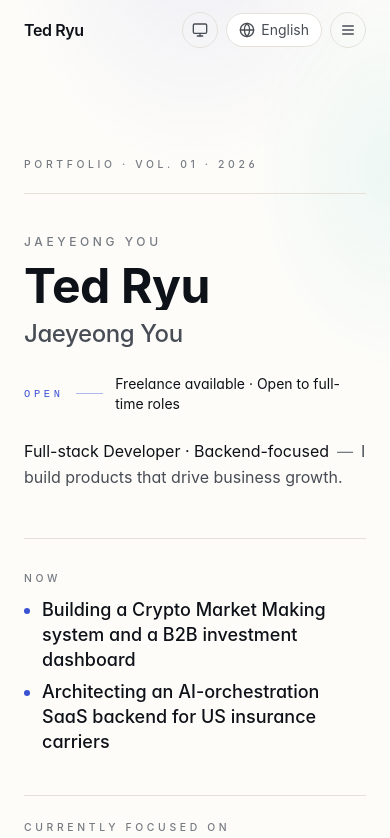
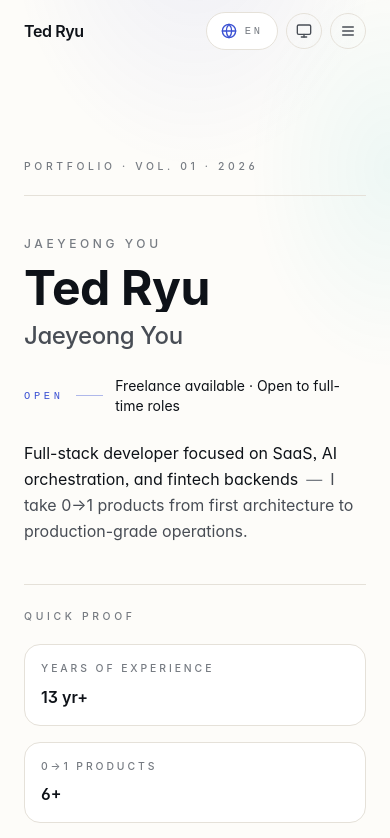
Before and after one commit to jaeyeong94/jaeyeong94.github.io, a Next.js app: page /en/ in a window 390 px wide. Shown: the top 838 px of the page. Built offline with nearby package versions, Linux system fonts and the light colour scheme.

Commit message:
refactor: 홈 화면 메시지와 섹션 흐름 정리

```diff
--- a/src/app/[locale]/page.tsx
+++ b/src/app/[locale]/page.tsx
@@ -29,9 +29,9 @@ export default async function LocalePage({
     <main id="main-content">
       <Hero locale={locale} dict={dict} />
       <About locale={locale} dict={dict} />
-      <Manifesto dict={dict} />
       <Experience locale={locale} dict={dict} />
       <Projects dict={dict} locale={locale} />
+      <Manifesto dict={dict} />
       <Skills dict={dict} />
       <Writing dict={dict} locale={locale} />
       <Reading dict={dict} />
--- a/src/components/layout/CommandPalette.tsx
+++ b/src/components/layout/CommandPalette.tsx
@@ -39,9 +39,9 @@ export function CommandPalette({ locale, dict }: Props) {
   const base = `/${locale}/`;
   const items: Array<{ href: string; label: string }> = [
     { href: `${base}#about`, label: dict.nav.about },
-    { href: `${base}#manifesto`, label: dict.nav.manifesto },
     { href: `${base}#experience`, label: dict.nav.experience },
     { href: `${base}#projects`, label: dict.nav.projects },
+    { href: `${base}#manifesto`, label: dict.nav.manifesto },
     { href: `${base}#skills`, label: dict.nav.skills },
     { href: `${base}#writing`, label: dict.nav.writing },
     { href: `${base}#contact`, label: dict.nav.contact },
--- a/src/components/layout/LocaleSwitcher.tsx
+++ b/src/components/layout/LocaleSwitcher.tsx
@@ -11,6 +11,7 @@ export function LocaleSwitcher({ currentLocale }: { currentLocale: Locale }) {
   const pathname = usePathname();
   const [open, setOpen] = useState(false);
   const wrapRef = useRef<HTMLDivElement>(null);
+  const localeCode = currentLocale.toUpperCase();
 
   useEffect(() => {
     function onClickOutside(e: MouseEvent) {
@@ -38,12 +39,16 @@ export function LocaleSwitcher({ currentLocale }: { currentLocale: Locale }) {
         aria-haspopup="listbox"
         aria-expanded={open}
         className={cn(
-          'inline-flex items-center gap-1.5 rounded-full border border-border bg-surface px-3 py-1.5 text-sm text-fg-muted transition-colors hover:text-fg',
+          'inline-flex items-center gap-2 rounded-full border border-border bg-surface px-3.5 py-2 text-sm text-fg transition-colors hover:border-fg/20 hover:bg-bg-subtle',
           'focus-visible:outline-none focus-visible:ring-2 focus-visible:ring-accent-1',
+          open && 'border-accent-1/40',
         )}
       >
-        <Globe className="size-4" aria-hidden />
-        <span>{localeLabels[currentLocale]}</span>
+        <Globe className="size-4 text-accent-1" aria-hidden />
+        <span className="font-mono text-[0.65rem] uppercase tracking-[0.28em] text-fg-subtle">
+          {localeCode}
+        </span>
+        <span className="hidden sm:inline">{localeLabels[currentLocale]}</span>
       </button>
       {open && (
         <ul
@@ -57,12 +62,17 @@ export function LocaleSwitcher({ currentLocale }: { currentLocale: Locale }) {
                 <Link
                   href={swapLocale(pathname, loc)}
                   className={cn(
-                    'flex items-center justify-between px-4 py-2 text-sm hover:bg-bg-subtle',
+                    'flex items-center justify-between gap-3 px-4 py-2.5 text-sm hover:bg-bg-subtle',
                     active ? 'text-fg' : 'text-fg-muted',
                   )}
                   onClick={() => setOpen(false)}
                 >
-                  <span>{localeLabels[loc]}</span>
+                  <span className="inline-flex items-center gap-3">
+                    <span className="font-mono text-[0.65rem] uppercase tracking-[0.28em] text-fg-subtle">
+                      {loc}
+                    </span>
+                    <span>{localeLabels[loc]}</span>
+                  </span>
                   {active && <Check className="size-4" aria-hidden />}
                 </Link>
               </li>
--- a/src/components/layout/Nav.tsx
+++ b/src/components/layout/Nav.tsx
@@ -21,9 +21,9 @@ export function Nav({ locale, dict }: Props) {
   const base = `/${locale}/`;
   const items: Array<{ href: string; label: string }> = [
     { href: `${base}#about`, label: dict.nav.about },
-    { href: `${base}#manifesto`, label: dict.nav.manifesto },
     { href: `${base}#experience`, label: dict.nav.experience },
     { href: `${base}#projects`, label: dict.nav.projects },
+    { href: `${base}#manifesto`, label: dict.nav.manifesto },
     { href: `${base}#skills`, label: dict.nav.skills },
     { href: `${base}#writing`, label: dict.nav.writing },
     { href: `${base}#contact`, label: dict.nav.contact },
@@ -67,6 +67,7 @@ export function Nav({ locale, dict }: Props) {
           </ul>
         </nav>
         <div className="flex items-center gap-2">
+          <LocaleSwitcher currentLocale={locale} />
           <CommandPalette locale={locale} dict={dict} />
           <ThemeToggle
             labels={{
@@ -76,7 +77,6 @@ export function Nav({ locale, dict }: Props) {
               system: dict.common.themeSystem,
             }}
           />
-          <LocaleSwitcher currentLocale={locale} />
           <button
             type="button"
             onClick={() => setOpen((v) => !v)}
--- a/src/components/sections/Experience.tsx
+++ b/src/components/sections/Experience.tsx
@@ -86,7 +86,7 @@ export function Experience({ locale, dict }: Props) {
     >
       <Reveal>
         <div className="flex items-center gap-4">
-          <span className="font-mono text-sm text-fg-subtle">03</span>
+          <span className="font-mono text-sm text-fg-subtle">02</span>
           <span className="h-px flex-1 bg-border" />
           <span className="text-[0.65rem] font-medium uppercase tracking-[0.35em] text-fg-subtle">
             {dict.experience.eyebrow}
--- a/src/components/sections/Hero.tsx
+++ b/src/components/sections/Hero.tsx
@@ -2,7 +2,7 @@ import Link from 'next/link';
 import { ArrowRight, Github, Linkedin, Globe } from 'lucide-react';
 import type { Dictionary } from '@/content/i18n';
 import type { Locale } from '@/lib/i18n';
-import { resume } from '@/content/resume';
+import { resume, totalCareerMonths, yearsFromMonths } from '@/content/resume';
 import { Reveal } from '@/components/ui/Reveal';
 import { cn } from '@/lib/utils';
 
@@ -13,6 +13,21 @@ interface Props {
 
 export function Hero({ locale, dict }: Props) {
   const availability = resume.availability;
+  const years = yearsFromMonths(totalCareerMonths(resume.profile.careerStart));
+  const proofItems = [
+    {
+      label: dict.about.stat1Label,
+      value: `${years} ${dict.about.stat1Suffix}`,
+    },
+    {
+      label: dict.about.stat2Label,
+      value: dict.about.stat2Value,
+    },
+    {
+      label: dict.about.stat3Label,
+      value: dict.about.stat3Value,
+    },
+  ];
 
   return (
     <section className="relative isolate overflow-hidden">
@@ -64,6 +79,28 @@ export function Hero({ locale, dict }: Props) {
             <span className="mx-2 text-fg-subtle">—</span>
             <span className="text-fg-muted">{dict.hero.tagline}</span>
           </p>
+        </Reveal>
+
+        <Reveal>
+          <div className="mt-10 border-y border-border py-6 md:mt-12">
+            <div className="flex flex-col gap-5 md:flex-row md:items-start md:gap-8">
+              <p className="text-[0.65rem] font-medium uppercase tracking-[0.35em] text-fg-subtle">
+                {dict.hero.proofLabel}
+              </p>
+              <dl className="grid flex-1 gap-4 sm:grid-cols-3">
+                {proofItems.map((item) => (
+                  <div key={item.label} className="rounded-2xl border border-border bg-surface px-4 py-4">
+                    <dt className="text-[0.65rem] font-medium uppercase tracking-[0.28em] text-fg-subtle">
+                      {item.label}
+                    </dt>
+                    <dd className="mt-2 text-base font-semibold text-fg md:text-lg">
+                      {item.value}
+                    </dd>
+                  </div>
+                ))}
+              </dl>
+            </div>
+          </div>
         </Reveal>
 
         {/* Now */}
--- a/src/components/sections/Projects.tsx
+++ b/src/components/sections/Projects.tsx
@@ -24,7 +24,7 @@ export function Projects({ dict, locale }: Props) {
     >
       <Reveal>
         <div className="flex items-center gap-4">
-          <span className="font-mono text-sm text-fg-subtle">04</span>
+          <span className="font-mono text-sm text-fg-subtle">03</span>
           <span className="h-px flex-1 bg-border" />
           <span className="text-[0.65rem] font-medium uppercase tracking-[0.35em] text-fg-subtle">
             {dict.projects.eyebrow}
@@ -127,6 +127,7 @@ function LiveProjectCard({
         ) : null}
       </div>
       <p className="mt-3 flex-1 text-sm leading-relaxed text-fg-muted">{item.desc}</p>
+      <p className="mt-4 text-sm font-medium leading-relaxed text-fg">{item.proof}</p>
       <p className="mt-5 font-mono text-xs text-fg-subtle">{project.stack.join(' · ')}</p>
       {host && (
         <p className="mt-4 border-t border-border pt-3 font-mono text-xs text-fg-subtle">
@@ -174,6 +175,7 @@ function InternalProjectCard({ project, dict }: { project: Project; dict: Dictio
         </span>
       </div>
       <p className="mt-3 text-sm leading-relaxed text-fg-muted">{item.desc}</p>
+      <p className="mt-4 text-sm font-medium leading-relaxed text-fg">{item.proof}</p>
       <p className="mt-4 font-mono text-xs text-fg-subtle">{project.stack.join(' · ')}</p>
     </article>
   );
--- a/src/content/i18n/en.ts
+++ b/src/content/i18n/en.ts
@@ -54,9 +54,10 @@ const dict: Dictionary = {
   hero: {
     name: 'Ted Ryu',
     altName: 'Jaeyeong You',
-    role: 'Full-stack Developer · Backend-focused',
+    role: 'Full-stack developer focused on SaaS, AI orchestration, and fintech backends',
     mastheadLabel: 'Portfolio · Vol. 01',
-    tagline: 'I build products that drive business growth.',
+    tagline: 'I take 0→1 products from first architecture to production-grade operations.',
+    proofLabel: 'Quick proof',
     ctaContact: 'Get in touch',
     nowLabel: 'Now',
     nowItems: [
@@ -102,37 +103,30 @@ const dict: Dictionary = {
     yearsShort: 'yr+',
   },
   manifesto: {
-    sectionTitle: 'Building in the AI era',
-    eyebrow: 'Manifesto',
+    sectionTitle: 'How I build with AI',
+    eyebrow: 'How I Build',
     thesis:
-      'AI is the tool; a human directs. You can only ask what you understand — and only verify what you know.',
-    mindsetTitle: 'Mindset',
-    actionsTitle: 'Actions',
+      'I move fast with AI, but I keep architecture, guardrails, and final verification in human hands.',
+    mindsetTitle: 'Principles',
+    actionsTitle: 'In practice',
     mindset: [
       {
-        key: 'agentic',
-        title: 'Agentic engineering',
+        key: 'structure',
+        title: 'I design the structure first',
         note:
-          'I architect the infrastructure and guardrails that AI agents run inside. Architecture, division of labor, and safety controls remain a human responsibility.',
+          'For agentic systems and automation, architecture, guardrails, and auditability come before prompt iteration.',
       },
       {
         key: 'verify',
-        title: 'Knowledge as the quality gate',
+        title: 'I verify through domain knowledge',
         note:
-          'Eleven years of production and domain knowledge become the verification layer for AI output. You can only ask what you know — and only validate what you understand.',
-      },
-      {
-        key: 'learn',
-        title: 'Compound learning',
-        note:
-          'New stacks, new domains, new problem spaces — absorbed continuously. In the AI era, relentless self-education is the prerequisite, not a bonus.',
+          'The more I understand the domain, the better I can ask, review, and reject low-quality output.',
       },
     ],
     actions: [
-      'Shipping services and tools that cost/time constraints had previously blocked.',
-      'Contributing to open source, focused on problems over polish.',
-      'Experimenting with business, leadership, and collaboration patterns fit for this era.',
-      'Prototyping software that answers those questions.',
+      'I turn repetitive work and ops bottlenecks into automatable workflows.',
+      'I prototype small, then let metrics and user feedback decide the next move.',
+      'I adopt new tools quickly, but I hold production quality to a stricter bar.',
     ],
     lookingForTitle: 'What I look for',
     lookingFor: [
@@ -248,35 +242,42 @@ const dict: Dictionary = {
         title: 'Randibot',
         desc:
           'RCMS · K-Startup research budget management SaaS. ETL pipeline and multi-tenant backend for public-funded project operations.',
+        proof: '5 workspaces onboarded · ~1,200 ETL runs/month in steady operation',
       },
       momentir: {
         title: 'Momentir',
         desc:
           'AI-powered CRM for insurance agents. Uses LLMs to summarize client notes and auto-schedule follow-ups, saving operational effort.',
+        proof: '12-agent pilot · ~30% less daily ops effort',
       },
       nursevillage: {
         title: 'Nursevillage',
         desc:
           'iOS/Android community app for nurses — location-based social feed with collection analytics dashboards.',
+        proof: 'Community product shipped with Next.js and React Native',
       },
       'flfi-exchange': {
         title: 'FLFI Derivatives Exchange',
         desc:
           'Crypto derivatives exchange on OKX Broker API — real-time streaming, matching, and position management.',
+        proof: '120+ pairs supported · execution latency held near 80 ms',
       },
       'flfi-lending': {
         title: 'FLFI Fintech Platform',
         desc:
           'NestJS + Vue 3 + EKS end-to-end architecture, blue-green delivery, image CDN, and Web3 DApp.',
+        proof: '500+ zero-downtime deploys · image p95 cut from 420 ms to 120 ms',
       },
       'ontoh-vision': {
         title: 'Ontoh Vision',
         desc: 'CCTV (RTSP) → on-site AI event detection → Cloudflare R2 workflow.',
+        proof: '99.7% upload success · 0 backend deploys when scaling camera nodes',
       },
       'rootstone-trading': {
         title: 'Rootstone Trading',
         desc:
           'Electron desktop system for crypto arbitrage and market-making portfolios.',
+        proof: 'Strategy p95 cut from 120 ms to 45 ms · ~3,000 daily fills',
       },
     },
   },
--- a/src/content/i18n/ja.ts
+++ b/src/content/i18n/ja.ts
@@ -54,9 +54,10 @@ const dict: Dictionary = {
   hero: {
     name: 'Ted Ryu',
     altName: 'ユ・ジェヨン',
-    role: 'フルスタック開発者 · バックエンド中心',
+    role: 'SaaS・AIオーケストレーション・フィンテックのバックエンドを設計するフルスタック開発者',
     mastheadLabel: 'ポートフォリオ · Vol. 01',
-    tagline: 'ビジネスの成長を牽引するプロダクトを作ります。',
+    tagline: '0→1の立ち上げを素早く進め、運用に耐えるシステムまで仕上げます。',
+    proofLabel: '実績の要点',
     ctaContact: 'お問い合わせ',
     nowLabel: 'Now',
     nowItems: [
@@ -102,37 +103,30 @@ const dict: Dictionary = {
     yearsShort: '年+',
   },
   manifesto: {
-    sectionTitle: 'AI時代の開発',
-    eyebrow: 'Manifesto',
+    sectionTitle: 'AIと働くときの考え方',
+    eyebrow: 'How I Build',
     thesis:
-      'AIはツール、人がディレクター。理解しているからこそ依頼でき、理解しているからこそ検証できる。',
-    mindsetTitle: 'Mindset',
-    actionsTitle: 'Actions',
+      'AIでスピードは上げる一方、構造設計・ガードレール・最終検証は人が担うべきだと考えています。',
+    mindsetTitle: 'Principles',
+    actionsTitle: 'In practice',
     mindset: [
       {
-        key: 'agentic',
-        title: 'エージェンティック・エンジニアリング',
+        key: 'structure',
+        title: 'まず構造を設計する',
         note:
-          'AIエージェントが動くインフラとガードレールを人が設計する。アーキテクチャの意思決定・分業・安全策は人の責任。',
+          'エージェントや自動化では、プロンプト調整より先にアーキテクチャ、ガードレール、監査可能性を整えます。',
       },
       {
         key: 'verify',
-        title: '知識こそ品質ゲート',
+        title: 'ドメイン知識で検証する',
         note:
-          '11年間の実務経験とドメイン知識が、AI出力の検証レイヤーとして機能する。理解しているからこそ依頼でき、理解しているからこそ検証できる。',
-      },
-      {
-        key: 'learn',
-        title: '複利で積み上がる学習',
-        note:
-          '新しいスタック・ドメイン・問題空間を絶え間なく吸収する。AI時代の前提条件は"継続的な自己研鑽"だ。',
+          '理解している領域ほど、依頼の精度もレビューの速度も上げられると考えています。',
       },
     ],
     actions: [
-      'コストと時間の制約で手が出せなかったサービスとツールを自ら作る。',
-      'オープンソースに貢献し、問題解決そのものにフォーカスする。',
-      'AI時代にふさわしい事業観・リーダーシップ・協働のパターンを試行し整理する。',
-      'それらの問いに対してソフトウェアで答えを出すプロトタイプを作る。',
+      '反復作業や運用上のボトルネックを、自動化できるワークフローに置き換えます。',
+      '小さくプロトタイプを作り、指標とユーザーフィードバックで次を決めます。',
+      '新しい道具は素早く取り入れますが、本番品質の基準はより厳しく見ます。',
     ],
     lookingForTitle: '探しているチーム',
     lookingFor: [
@@ -248,35 +242,42 @@ const dict: Dictionary = {
         title: 'Randibot',
         desc:
           'RCMS · K-Startup研究費管理SaaS。国策事業の予算執行データを自動収集・変換・保存するETLパイプラインとマルチテナントバックエンド。',
+        proof: '5ワークスペースをオンボーディング · 月1,200件のETLを安定運用',
       },
       momentir: {
         title: 'Momentir',
         desc:
           '保険エージェント向けAI CRM。LLMで顧客ノートを要約しスケジュールを自動登録、運用工数を削減。',
+        proof: '保険設計士12名のパイロットで日次工数を約30%削減',
       },
       nursevillage: {
         title: 'Nursevillage',
         desc:
           '看護師向けiOS/Androidコミュニティアプリ — 位置ベースのソーシャルフィードとコレクション統計ダッシュボード。',
+        proof: 'Next.js と React Native で運用したコミュニティプロダクト',
       },
       'flfi-exchange': {
         title: 'FLFI デリバティブ取引所',
         desc:
           'OKX Broker APIベースの暗号資産デリバティブ取引所 — 配信・約定・ポジション管理。',
+        proof: '120超のペアに対応 · 約定レイテンシは約80msを維持',
       },
       'flfi-lending': {
         title: 'FLFI フィンテックプラットフォーム',
         desc:
           'NestJS + Vue 3 + EKSによる一貫アーキテクチャ、Blue-Greenデプロイ、画像CDN、Web3 DApp。',
+        proof: '500回超の無停止デプロイ · 画像p95を420msから120msへ短縮',
       },
       'ontoh-vision': {
         title: 'Ontoh Vision',
         desc: 'CCTV(RTSP)→ オンサイトAIイベント検知 → Cloudflare R2保存のワークフロー。',
+        proof: 'アップロード成功率99.7% · カメラ増設時のバックエンドデプロイ0件',
       },
       'rootstone-trading': {
         title: 'Rootstone Trading',
         desc:
           'Electronデスクトップベースの暗号資産アービトラージ/マーケットメイキングポートフォリオシステム。',
+        proof: '戦略実行p95を120msから45msへ短縮 · 1日平均3,000件約定',
       },
     },
   },
--- a/src/content/i18n/ko.ts
+++ b/src/content/i18n/ko.ts
@@ -52,9 +52,10 @@ const dict = {
   hero: {
     name: '유재영',
     altName: 'Ted Ryu',
-    role: '풀스택 개발자 · 백엔드 중심',
+    role: 'SaaS · AI 오케스트레이션 · 핀테크 백엔드를 설계하는 풀스택 개발자',
     mastheadLabel: '포트폴리오 · Vol. 01',
-    tagline: '비즈니스 성장을 주도하는 제품을 만듭니다.',
+    tagline: '0→1 제품을 빠르게 만들고, 운영 가능한 시스템으로 다듬습니다.',
+    proofLabel: '핵심 근거',
     ctaContact: '연락하기',
     nowLabel: '지금',
     nowItems: [
@@ -100,37 +101,30 @@ const dict = {
     yearsShort: '년+',
   },
   manifesto: {
-    sectionTitle: 'AI 시대의 개발',
-    eyebrow: 'Manifesto',
+    sectionTitle: 'AI와 일하는 방식',
+    eyebrow: 'How I Build',
     thesis:
-      'AI는 도구, 사람이 디렉터다. 알아야 요청할 수 있고, 알아야 검증할 수 있다.',
-    mindsetTitle: 'Mindset',
-    actionsTitle: 'Actions',
+      'AI로 속도를 높이되, 구조와 가드레일, 최종 검증은 사람이 책임져야 한다고 믿습니다.',
+    mindsetTitle: 'Principles',
+    actionsTitle: 'In practice',
     mindset: [
       {
-        key: 'agentic',
-        title: '에이전틱 엔지니어링',
+        key: 'structure',
+        title: '구조를 먼저 설계합니다',
         note:
-          'AI 에이전트가 움직일 인프라와 가드레일을 사람이 설계한다. 아키텍처 결정·분업 구조·안전장치는 사람의 몫.',
+          '에이전트와 자동화는 프롬프트보다 아키텍처, 가드레일, 감사 가능성이 먼저라고 봅니다.',
       },
       {
         key: 'verify',
-        title: '지식이 품질 게이트',
+        title: '도메인 지식으로 검증합니다',
         note:
-          '11년간 쌓은 실무 경험과 도메인 지식이 AI 결과물의 검증 레이어로 작동한다. 알아야 요청하고, 알아야 검증할 수 있다.',
-      },
-      {
-        key: 'learn',
-        title: '복리로 쌓이는 학습',
-        note:
-          '새로운 스택·도메인·문제 공간을 끊임없이 흡수한다. AI 시대의 전제조건은 "지속적인 자기계발" 이다.',
+          '알고 있는 만큼 더 정확히 요청할 수 있고, 더 빨리 결과를 걸러낼 수 있습니다.',
       },
     ],
     actions: [
-      '비용과 시간 제약으로 시도하지 못했던 서비스와 툴을 직접 만든다.',
-      '오픈소스에 기여하며 "문제 해결" 자체에 집중한다.',
-      'AI 시대에 맞는 사업 마인드·리더십·협업 방식을 실험하고 정리한다.',
-      '그 질문들에 소프트웨어로 답할 수 있는 솔루션을 프로토타이핑한다.',
+      '반복 업무와 운영 병목을 자동화 가능한 워크플로우로 바꿉니다.',
+      '작게 프로토타이핑하고, 지표와 사용자 피드백으로 다음 단계를 정합니다.',
+      '새 도구는 빠르게 흡수하되, 프로덕션 품질 기준은 더 엄격하게 봅니다.',
     ],
     lookingForTitle: '찾는 팀',
     lookingFor: [
@@ -246,33 +240,40 @@ const dict = {
         title: 'Randibot',
         desc:
           'RCMS · K-Startup 연구비 관리 SaaS. 국책 사업 예산집행 데이터를 자동 수집 · 변환 · 저장하는 ETL 파이프라인과 멀티테넌트 백엔드.',
+        proof: '5개 워크스페이스 온보딩 · 월 1,200건 ETL 안정 운영',
       },
       momentir: {
         title: 'Momentir',
         desc:
           'AI 기반 보험 GA 고객관리 SaaS. LLM으로 고객 노트를 요약하고 일정을 자동 등록하여 설계사의 운영 공수를 절감.',
+        proof: '보험 설계사 파일럿 12명 · 일일 운영 공수 약 30% 절감',
       },
       nursevillage: {
         title: 'Nursevillage',
         desc:
           '간호사 커뮤니티 iOS/Android 앱. 위치 기반 소셜 피드와 컬렉션 통계 대시보드.',
+        proof: 'Next.js · React Native 기반 커뮤니티 제품 운영',
       },
       'flfi-exchange': {
         title: 'FLFI 파생 거래소',
         desc: 'OKX Broker API 기반 크립토 파생상품 거래소. 실시간 시세 · 주문 체결 · 포지션 관리.',
+        proof: '120+ 페어 지원 · 체결 지연 약 80ms 유지',
       },
       'flfi-lending': {
         title: 'FLFI 핀테크 플랫폼',
         desc:
           'NestJS + Vue 3 + EKS 기반 서비스 아키텍처 전체 설계 · 무중단 Blue-Green · 이미지 CDN · Web3 DApp.',
+        proof: '500+ 무중단 배포 · 이미지 p95 420ms → 120ms',
       },
       'ontoh-vision': {
         title: 'Ontoh Vision',
         desc: 'CCTV(RTSP) 스트림 → AI 이벤트 감지 → Cloudflare R2 저장 워크플로우.',
+        proof: '업로드 성공률 99.7% · 카메라 증설 시 백엔드 배포 0건',
       },
       'rootstone-trading': {
         title: 'Rootstone Trading',
         desc: 'Electron 데스크톱 기반 크립토 차익거래 · 마켓 메이킹 포트폴리오 시스템.',
+        proof: '전략 실행 p95 120ms → 45ms · 일평균 3,000건 체결',
       },
     },
   },
--- a/src/content/i18n/zh.ts
+++ b/src/content/i18n/zh.ts
@@ -54,9 +54,10 @@ const dict: Dictionary = {
   hero: {
     name: 'Ted Ryu',
     altName: '刘在荣',
-    role: '全栈开发者 · 后端主导',
+    role: '专注SaaS、AI编排与金融科技后端的全栈开发者',
     mastheadLabel: '作品集 · Vol. 01',
-    tagline: '打造驱动业务增长的产品。',
+    tagline: '我把0→1产品从初始架构推进到可稳定运营的系统。',
+    proofLabel: '核心依据',
     ctaContact: '联系我',
     nowLabel: '当前',
     nowItems: [
@@ -102,35 +103,29 @@ const dict: Dictionary = {
     yearsShort: '年+',
   },
   manifesto: {
-    sectionTitle: 'AI时代的开发',
-    eyebrow: 'Manifesto',
-    thesis: 'AI是工具,人是导演。只有理解才能提问,只有理解才能验证。',
-    mindsetTitle: 'Mindset',
-    actionsTitle: 'Actions',
+    sectionTitle: '我如何与AI协作',
+    eyebrow: 'How I Build',
+    thesis: '我会用AI提升速度,但结构设计、防护栏和最终验证必须由人负责。',
+    mindsetTitle: 'Principles',
+    actionsTitle: 'In practice',
     mindset: [
       {
-        key: 'agentic',
-        title: 'Agentic Engineering',
+        key: 'structure',
+        title: '先设计结构',
         note:
-          'AI代理运行的基础设施与护栏由人来设计。架构决策、分工与安全边界依然是人的责任。',
+          '面对代理系统和自动化,我会先处理架构、防护栏与可审计性,再优化提示与流程。',
       },
       {
         key: 'verify',
-        title: '知识即质量门禁',
+        title: '用领域知识做验证',
         note:
-          '11年的生产经验与领域知识成为AI产出的验证层。只有理解才能提问,只有理解才能验证。',
-      },
-      {
-        key: 'learn',
-        title: '复利式学习',
-        note: '持续吸收新的技术栈、领域与问题空间。AI时代的前提条件是"持续的自我教育"。',
+          '对领域理解越深,提问就越准确,筛掉低质量结果的速度也越快。',
       },
     ],
     actions: [
-      '把过去因成本与时间限制无法尝试的服务与工具亲自做出来。',
-      '参与开源,专注于问题本身。',
-      '探索与实验符合AI时代的商业思维、领导力与协作方式。',
-      '用软件对这些问题给出原型级答案。',
+      '把重复工作和运维瓶颈改造成可自动化的工作流。',
+      '先做小型原型,再让指标和用户反馈决定下一步。',
+      '快速吸收新工具,但对生产质量设更高标准。',
     ],
     lookingForTitle: '正在寻找的团队',
     lookingFor: [
@@ -245,32 +240,39 @@ const dict: Dictionary = {
       randibot: {
         title: 'Randibot',
         desc: 'RCMS · K-Startup研究经费管理SaaS。面向国策项目预算执行的ETL管道与多租户后端。',
+        proof: '已接入5个工作区 · 月均约1,200次ETL稳定运行',
       },
       momentir: {
         title: 'Momentir',
         desc:
           '面向保险设计师的AI CRM。通过LLM自动摘要客户笔记并注册日程,降低运营工时。',
+        proof: '12名保险顾问试点 · 日常运营工时下降约30%',
       },
       nursevillage: {
         title: 'Nursevillage',
         desc: '面向护士的iOS/Android社区App — 基于位置的社交Feed与收藏统计仪表盘。',
+        proof: '基于Next.js与React Native交付的社区产品',
       },
       'flfi-exchange': {
         title: 'FLFI 衍生品交易所',
         desc: '基于OKX Broker API的加密衍生品交易所 — 实时行情、撮合与仓位管理。',
+        proof: '支持120+交易对 · 成交延迟稳定在约80ms',
       },
       'flfi-lending': {
         title: 'FLFI 金融科技平台',
         desc:
           'NestJS + Vue 3 + EKS端到端架构,蓝绿部署,图片CDN,Web3 DApp。',
+        proof: '500+次零停机部署 · 图片p95从420ms降至120ms',
       },
       'ontoh-vision': {
         title: 'Ontoh Vision',
         desc: 'CCTV(RTSP)→ 现场AI事件检测 → Cloudflare R2存储工作流。',
+        proof: '上传成功率99.7% · 摄像头扩容时后端零发布',
       },
       'rootstone-trading': {
         title: 'Rootstone Trading',
         desc: '基于Electron桌面端的加密套利与做市投资组合系统。',
+        proof: '策略执行p95从120ms降至45ms · 日均约3,000笔成交',
       },
     },
   },
```
Also changed, not shown: src/components/sections/Manifesto.tsx (+8 -30 lines).
